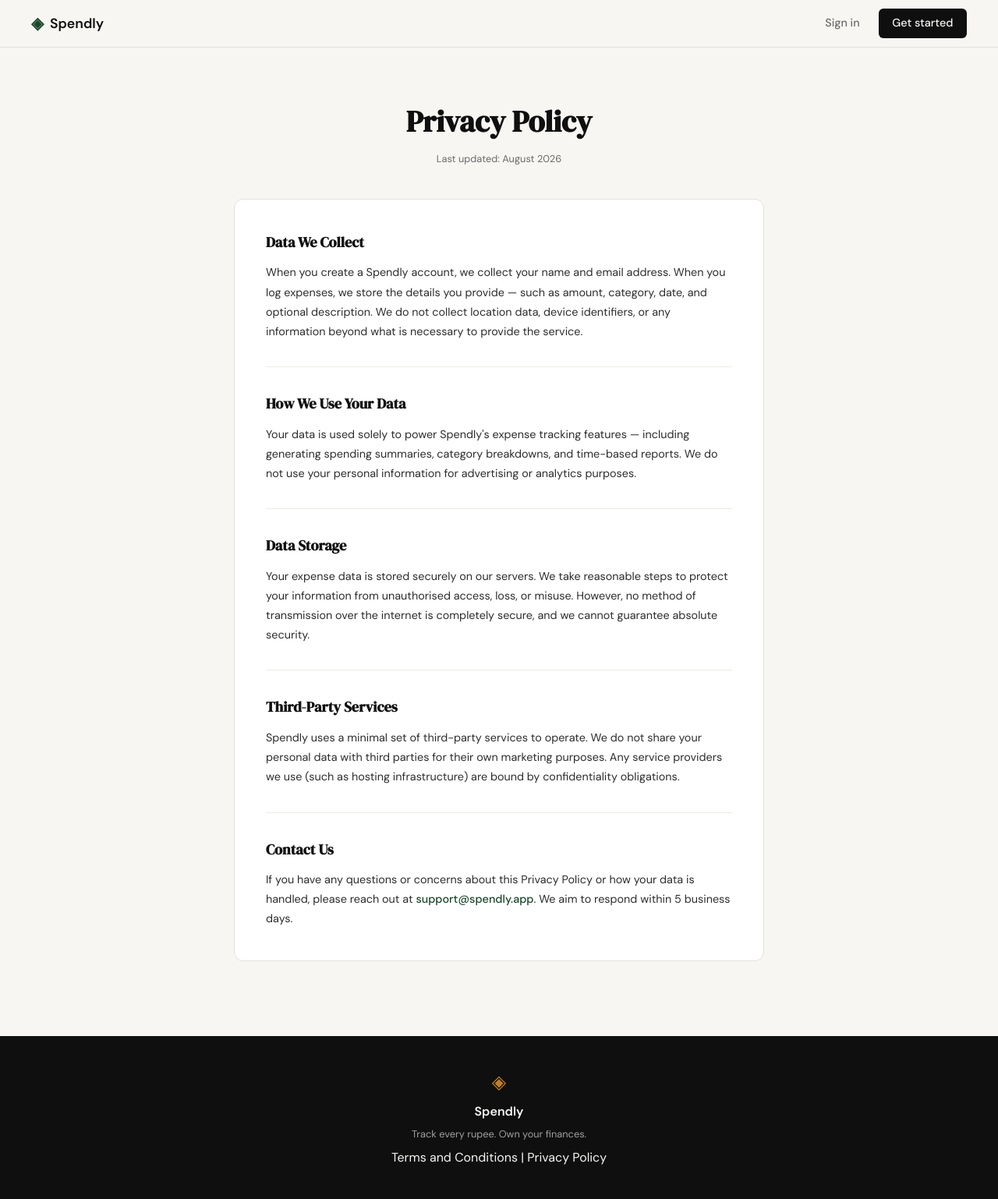
After one commit to mowmitaahmed/spendly, a Flask app: page /privacy in a window 1280 px wide. The commit adds this page. Shown: the whole page at 78% size. Run offline with Flask 3, Linux system fonts and the light colour scheme.

Commit message:
landing: add privacy policy page and route

```diff
--- a/app.py
+++ b/app.py
@@ -25,6 +25,11 @@ def login():
 @app.route("/terms")
 def terms():
     return render_template("terms.html")
+
+
+@app.route("/privacy")
+def privacy():
+    return render_template("privacy.html")
 
 
 # ------------------------------------------------------------------ #
--- a/templates/base.html
+++ b/templates/base.html
@@ -37,7 +37,7 @@
             <div class="footer-links">
                 <a href="/terms">Terms and Conditions</a>
                 <span class="footer-sep">|</span>
-                <a href="#">Privacy Policy</a>
+                <a href="/privacy">Privacy Policy</a>
             </div>
         </div>
     </footer>
--- /dev/null
+++ b/templates/privacy.html
@@ -0,0 +1,45 @@
+{% extends "base.html" %}
+
+{% block title %}Privacy Policy — Spendly{% endblock %}
+
+{% block content %}
+
+<section class="legal-section">
+    <div class="legal-container">
+        <header class="legal-header">
+            <h1 class="legal-title">Privacy Policy</h1>
+            <p class="legal-meta">Last updated: August 2026</p>
+        </header>
+
+        <div class="legal-card">
+
+            <section class="legal-block">
+                <h2 class="legal-heading">Data We Collect</h2>
+                <p>When you create a Spendly account, we collect your name and email address. When you log expenses, we store the details you provide — such as amount, category, date, and optional description. We do not collect location data, device identifiers, or any information beyond what is necessary to provide the service.</p>
+            </section>
+
+            <section class="legal-block">
+                <h2 class="legal-heading">How We Use Your Data</h2>
+                <p>Your data is used solely to power Spendly's expense tracking features — including generating spending summaries, category breakdowns, and time-based reports. We do not use your personal information for advertising or analytics purposes.</p>
+            </section>
+
+            <section class="legal-block">
+                <h2 class="legal-heading">Data Storage</h2>
+                <p>Your expense data is stored securely on our servers. We take reasonable steps to protect your information from unauthorised access, loss, or misuse. However, no method of transmission over the internet is completely secure, and we cannot guarantee absolute security.</p>
+            </section>
+
+            <section class="legal-block">
+                <h2 class="legal-heading">Third-Party Services</h2>
+                <p>Spendly uses a minimal set of third-party services to operate. We do not share your personal data with third parties for their own marketing purposes. Any service providers we use (such as hosting infrastructure) are bound by confidentiality obligations.</p>
+            </section>
+
+            <section class="legal-block">
+                <h2 class="legal-heading">Contact Us</h2>
+                <p>If you have any questions or concerns about this Privacy Policy or how your data is handled, please reach out at <a href="mailto:support@spendly.app">support@spendly.app</a>. We aim to respond within 5 business days.</p>
+            </section>
+
+        </div>
+    </div>
+</section>
+
+{% endblock %}
```
